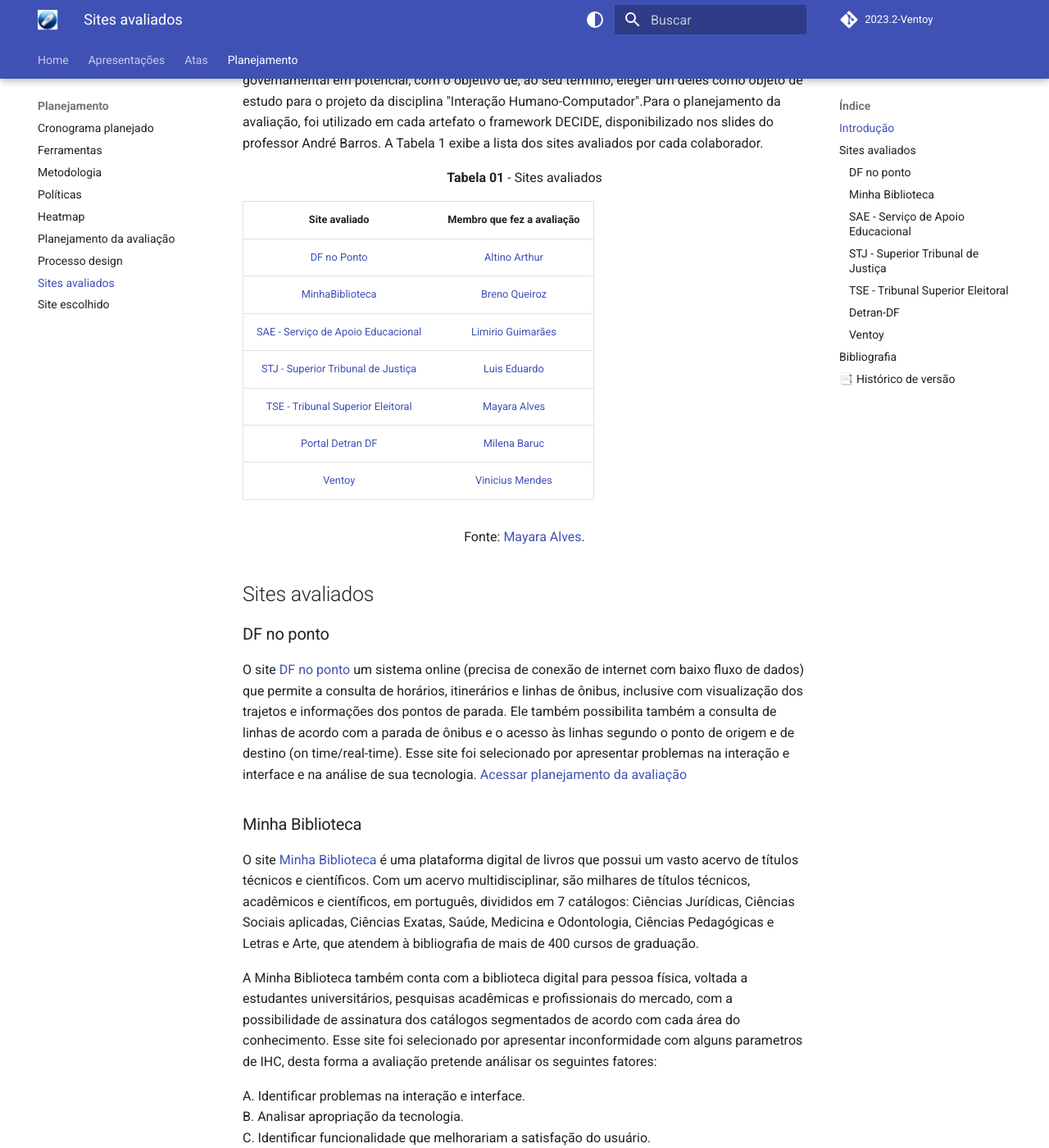
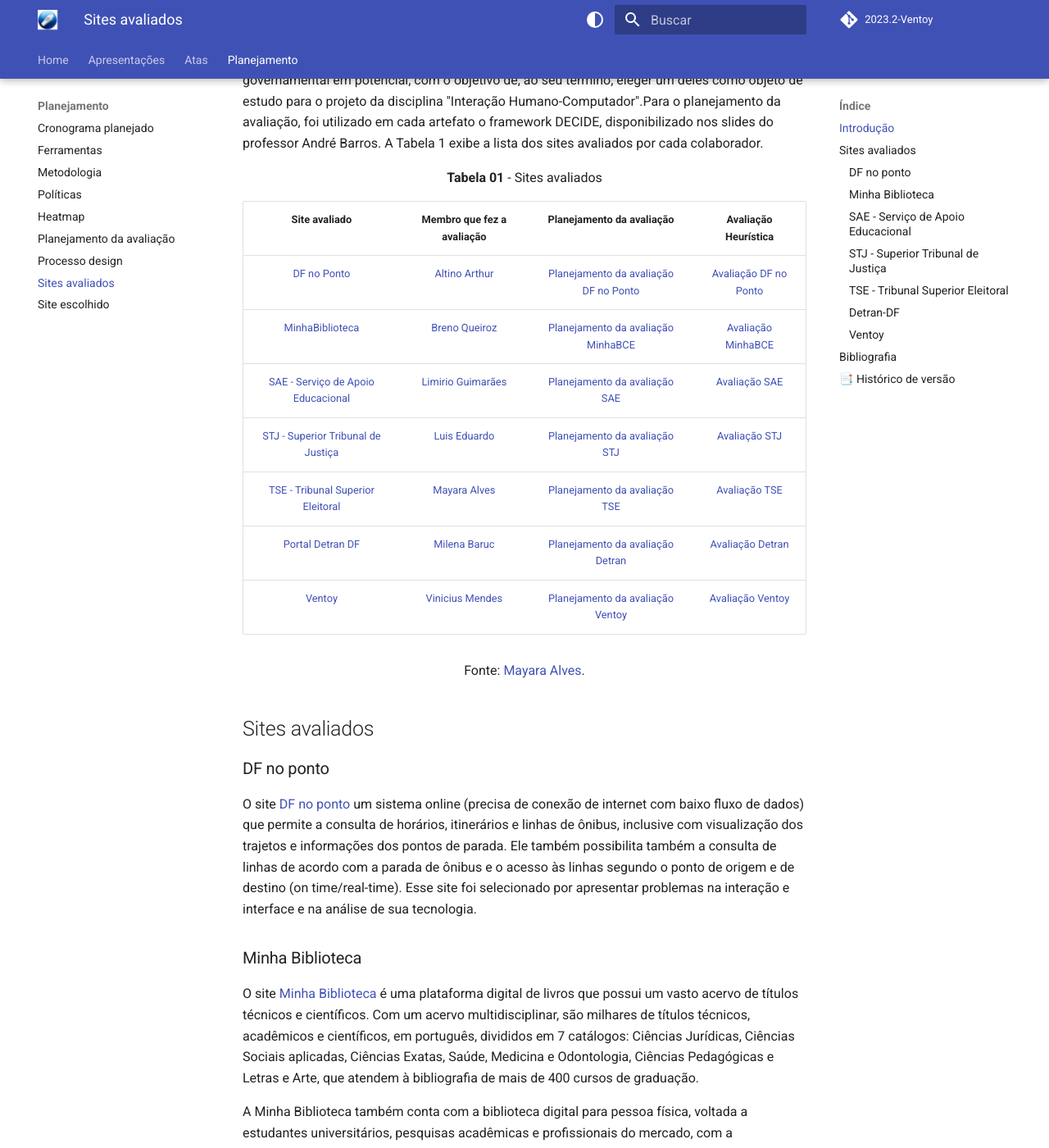
Before and after one commit to Interacao-Humano-Computador/2023.2-Ventoy, an MkDocs documentation site: the page built from docs/planejamento/sites-avaliados.md, in a window 1280 px wide and 1400 px high, scrolled down 219 px. Shown: the whole window at 82% size. Built offline with MkDocs 1.6.1 and Material for MkDocs 9.7.7, drawn with Linux system fonts in a browser that asks for light colours; comment, search, counter and statistics services are not loaded; some of the changed text lies outside the part shown.

Commit message:
Update sites-avaliados.md

```diff
--- a/docs/planejamento/sites-avaliados.md
+++ b/docs/planejamento/sites-avaliados.md
@@ -5,22 +5,22 @@
 
 <p align="center"><b>Tabela 01</b> - Sites avaliados </p>
 
-| Site avaliado | Membro que fez a avaliação|
-| :---------------------------------------------: | :----------------------:
-| [DF no Ponto](https://dfnoponto.semob.df.gov.br) |[Altino Arthur](https://github.com/arthurrochamoreira)
-| [MinhaBiblioteca](https://minhabiblioteca.com.br/) | [Breno Queiroz](https://github.com/brenob6)
-| [SAE - Serviço de Apoio Educacional](https://sae.unb.br/sae/) | [Limirio Guimarães](https://github.com/LimirioGuimaraes)
-| [STJ - Superior Tribunal de Justiça](https://www.stj.jus.br/sites/portalp/Inicio) |[Luis Eduardo](https://github.com/LuisMiranda10)
-| [TSE - Tribunal Superior Eleitoral](https://www.tse.jus.br/#/)| [Mayara Alves](https://github.com/Mayara-tech)
-| [Portal Detran DF](https://www.detran.df.gov.br/)| [Milena Baruc](https://github.com/MilenaBaruc)
-| [Ventoy](https://www.ventoy.net/en/index.html) |[Vinicius Mendes](https://github.com/yabamiah)
+| Site avaliado | Membro que fez a avaliação| Planejamento da avaliação | Avaliação Heurística
+| :---------------------------------------------: | :----------------------: | :----------------------: | :----------------------:
+| [DF no Ponto](https://dfnoponto.semob.df.gov.br) |[Altino Arthur](https://github.com/arthurrochamoreira) |[Planejamento da avaliação DF no Ponto](avaliacoes/PlanejamentoAvaliacaoDFnoPonto.pdf) | [Avaliação DF no Ponto](avaliacoes/AvaliacaoDFnoPonto.pdf)
+| [MinhaBiblioteca](https://minhabiblioteca.com.br/) | [Breno Queiroz](https://github.com/brenob6) | [Planejamento da avaliação MinhaBCE](avaliacoes/PlanejamentoAvaliacaoMinhaBiblioteca.pdf) | [Avaliação MinhaBCE](avaliacoes/AvaliacaoMinhaBiblioteca.pdf)
+| [SAE - Serviço de Apoio Educacional](https://sae.unb.br/sae/) | [Limirio Guimarães](https://github.com/LimirioGuimaraes) | [Planejamento da avaliação SAE](avaliacoes/PlanejamentoAvaliacaoSAE.pdf) | [Avaliação SAE](avaliacoes/AvaliacaoSAE.pdf)
+| [STJ - Superior Tribunal de Justiça](https://www.stj.jus.br/sites/portalp/Inicio) |[Luis Eduardo](https://github.com/LuisMiranda10) | [Planejamento da avaliação STJ](avaliacoes/PlanejamentoAvaliacaoSTJ.pdf) | [Avaliação STJ](avaliacoes/AvaliacaoSTJ.pdf)
+| [TSE - Tribunal Superior Eleitoral](https://www.tse.jus.br/#/)| [Mayara Alves](https://github.com/Mayara-tech) | [Planejamento da avaliação TSE ](avaliacoes/PlanejamentoAvaliacaoTSE.pdf) | [Avaliação TSE](avaliacoes/AvaliacaoTSE.pdf)
+| [Portal Detran DF](https://www.detran.df.gov.br/)| [Milena Baruc](https://github.com/MilenaBaruc) | [Planejamento da avaliação Detran](avaliacoes/PlanejamentoAvaliacaoDetran.pdf) | [Avaliação Detran](avaliacoes/AvaliacaoDetran.pdf)
+| [Ventoy](https://www.ventoy.net/en/index.html) |[Vinicius Mendes](https://github.com/yabamiah) | [Planejamento da avaliação Ventoy](avaliacoes/PlanejamentoAvaliacaoVentoy.pdf) | [Avaliação Ventoy](avaliacoes/AvaliacaoVentoy.pdf)
 
 <font size="3"><p style="text-align: center">Fonte: [Mayara Alves](https://github.com/Mayara-tech).</p></font>
 
 ## Sites avaliados
 
 ### DF no ponto
-O site [DF no ponto](https://dfnoponto.semob.df.gov.br) um sistema online (precisa de conexão de internet com baixo fluxo de dados) que permite a consulta de horários, itinerários e linhas de ônibus, inclusive com visualização dos trajetos e informações dos pontos de parada. Ele também possibilita também a consulta de linhas de acordo com a parada de ônibus e o acesso às linhas segundo o ponto de origem e de destino (on time/real-time). Esse site foi selecionado por apresentar problemas na interação e interface e na análise de sua tecnologia. [Acessar planejamento da avaliação](avaliacoes/PlanejamentoAvaliacaoDFnoPonto.pdf)
+O site [DF no ponto](https://dfnoponto.semob.df.gov.br) um sistema online (precisa de conexão de internet com baixo fluxo de dados) que permite a consulta de horários, itinerários e linhas de ônibus, inclusive com visualização dos trajetos e informações dos pontos de parada. Ele também possibilita também a consulta de linhas de acordo com a parada de ônibus e o acesso às linhas segundo o ponto de origem e de destino (on time/real-time). Esse site foi selecionado por apresentar problemas na interação e interface e na análise de sua tecnologia.
 
 ### Minha Biblioteca
 O site [Minha Biblioteca](https://minhabiblioteca.com.br/) é uma plataforma digital de livros que possui um vasto acervo de títulos técnicos e científicos. Com um acervo multidisciplinar, são milhares de títulos técnicos, acadêmicos e científicos, em português, divididos em 7 catálogos: Ciências Jurídicas, Ciências Sociais aplicadas, Ciências Exatas, Saúde, Medicina e Odontologia, Ciências Pedagógicas e Letras e Arte, que atendem à bibliografia de mais de 400 cursos de graduação.
@@ -30,47 +30,41 @@
 A. Identificar problemas na interação e interface.<br>
 B. Analisar apropriação da tecnologia.<br>
 C. Identificar funcionalidade que melhorariam a satisfação do usuário.<br>
-[Acessar planejamento da avaliação](avaliacoes/PlanejamentoAvaliacaoMinhaBiblioteca.pdf)
 
 ### SAE - Serviço de Apoio Educacional
 O Projeto [SAE - Serviço de Apoio Educacional](https://sae.unb.br/sae/) é originário de pesquisas envolvendo professores e estudantes de três instituições brasileiras de ensino superior (UCB, UFRGS e PUC-RS), que objetiva empregar recursos tecnológicos adequados a uma metodologia educacional coerente ao ensino-aprendizagem almejado, consistindo num projeto, naturalmente, multidisciplinar (Educação, Psicologia e Informática).
 
-O SAE utiliza como principal recurso de suporte tecnológico um tipo de software educacional que possibilita interação adequada por meio da rede mundial de computadores (Internet), podendo ser empregado como sistema de apoio ao ensino-aprendizagem praticado a distância ou presencial, bem como na combinação destas duas formas de instrução (semipresencial). Esse site foi selecionado por apresentar problemas na interação e interface. [Acessar planejamento da avaliação](avaliacoes/PlanejamentoAvaliacaoSAE.pdf)
+O SAE utiliza como principal recurso de suporte tecnológico um tipo de software educacional que possibilita interação adequada por meio da rede mundial de computadores (Internet), podendo ser empregado como sistema de apoio ao ensino-aprendizagem praticado a distância ou presencial, bem como na combinação destas duas formas de instrução (semipresencial). Esse site foi selecionado por apresentar problemas na interação e interface.
 
 ### STJ - Superior Tribunal de Justiça
-O site do [STJ - Superior Tribunal de Justiça](https://www.stj.jus.br/sites/portalp/Inicio) é a plataforma oficial desse tribunal brasileiro. Ele oferece informações sobre o STJ, acesso à jurisprudência, transmissões ao vivo de sessões, serviços online, publicações e dados sobre processos judiciais. É uma ferramenta importante para advogados, estudantes de direito e o público em geral em busca de informações jurídicas e judiciais. Esse site foi selecionado por apresentar problemas de interação e interface que comprometem a usabilidade do site. [Acessar planejamento da avaliação](avaliacoes/PlanejamentoAvaliacaoSTJ.pdf)
+O site do [STJ - Superior Tribunal de Justiça](https://www.stj.jus.br/sites/portalp/Inicio) é a plataforma oficial desse tribunal brasileiro. Ele oferece informações sobre o STJ, acesso à jurisprudência, transmissões ao vivo de sessões, serviços online, publicações e dados sobre processos judiciais. É uma ferramenta importante para advogados, estudantes de direito e o público em geral em busca de informações jurídicas e judiciais. Esse site foi selecionado por apresentar problemas de interação e interface que comprometem a usabilidade do site.
 
 ### TSE - Tribunal Superior Eleitoral
 O site do [TSE - Tribunal Superior Eleitoral](https://www.tse.jus.br/#/) é a plataforma oficial que fornece informações e serviços relacionados às atividades do órgão responsável pela administração das eleições no Brasil. O site oferece acesso a dados sobre candidaturas, resultados eleitorais, orientações aos eleitores, legislação eleitoral, publicações e processos judiciais relacionados a questões eleitorais. Além disso, ele disponibiliza transmissões ao vivo de sessões do TSE, contribuindo para a transparência do processo eleitoral e permitindo que o público acompanhe as atividades do tribunal.
 
-Em suma, o site do TSE é uma ferramenta essencial para eleitores, candidatos, partidos políticos e interessados em questões eleitorais no Brasil, oferecendo informações abrangentes e serviços que facilitam o acesso a dados relacionados ao processo eleitoral no país. Esse site foi selecionado por apresentar problemas de interação e interface que comprometem a usabilidade do site com seu excesso de informação. [Acessar planejamento da avaliação](avaliacoes/PlanejamentoAvaliacaoTSE.pdf)
+Em suma, o site do TSE é uma ferramenta essencial para eleitores, candidatos, partidos políticos e interessados em questões eleitorais no Brasil, oferecendo informações abrangentes e serviços que facilitam o acesso a dados relacionados ao processo eleitoral no país. Esse site foi selecionado por apresentar problemas de interação e interface que comprometem a usabilidade do site com seu excesso de informação.
 
 ### Detran-DF
-Os sites do [Detran - Departamento Estadual de Transito](https://www.detran.df.gov.br/) são plataformas online específicas de cada estado brasileiro, oferecendo uma ampla gama de serviços e informações relacionadas ao trânsito. Por meio desses sites, os motoristas e proprietários de veículos podem acessar serviços como consulta de multas, agendamento de atendimentos presenciais, renovação de CNH e verificação de pontos na carteira de habilitação. Além disso, essas plataformas disponibilizam informações educativas, orientações sobre procedimentos de trânsito e acesso a documentos relacionados a veículos, tornando-se recursos fundamentais para a regularização e segurança no tráfego rodoviário em cada estado do Brasil. Esse site foi selecionado por apresentar problemas de interação e interface que comprometem a usabilidade do site com seu excesso de informação. [Acessar planejamento da avaliação](avaliacoes/PlanejamentoAvaliacaoDetran.pdf)
+Os sites do [Detran - Departamento Estadual de Transito](https://www.detran.df.gov.br/) são plataformas online específicas de cada estado brasileiro, oferecendo uma ampla gama de serviços e informações relacionadas ao trânsito. Por meio desses sites, os motoristas e proprietários de veículos podem acessar serviços como consulta de multas, agendamento de atendimentos presenciais, renovação de CNH e verificação de pontos na carteira de habilitação. Além disso, essas plataformas disponibilizam informações educativas, orientações sobre procedimentos de trânsito e acesso a documentos relacionados a veículos, tornando-se recursos fundamentais para a regularização e segurança no tráfego rodoviário em cada estado do Brasil. Esse site foi selecionado por apresentar problemas de interação e interface que comprometem a usabilidade do site com seu excesso de informação.
 
 ### Ventoy
-O [Ventoy](https://www.ventoy.net/en/index.html) é uma ferramenta de código aberto que permite criar uma unidade USB bootável capaz de iniciar múltiplos sistemas operacionais a partir da mesma unidade, sem a necessidade de reformatar a unidade USB a cada vez que você deseja adicionar ou remover um sistema operacional. Ele é muito útil para técnicos de informática, desenvolvedores e entusiastas que precisam testar ou instalar diferentes sistemas operacionais em um único dispositivo de armazenamento USB. Esse site foi escolhido a pois identificar problemas com a interface do site como a falta de conformidade com um padrão e analisar a apropriação da tecnologia. [Acessar planejamento da avaliação](avaliacoes/PlanejamentoAvaliacaoVentoy.pdf)
+O [Ventoy](https://www.ventoy.net/en/index.html) é uma ferramenta de código aberto que permite criar uma unidade USB bootável capaz de iniciar múltiplos sistemas operacionais a partir da mesma unidade, sem a necessidade de reformatar a unidade USB a cada vez que você deseja adicionar ou remover um sistema operacional. Ele é muito útil para técnicos de informática, desenvolvedores e entusiastas que precisam testar ou instalar diferentes sistemas operacionais em um único dispositivo de armazenamento USB. Esse site foi escolhido a pois identificar problemas com a interface do site como a falta de conformidade com um padrão e analisar a apropriação da tecnologia.
 
 
 ## Bibliografia
-> DF no ponto. Disponível em: [DF no Ponto](https://dfnoponto.semob.df.gov.br). Acesso em: 02/10/2023
 
-> Framework DECIDE. Disponível em: [Framework DECIDE](https://medium.com/caiquefortunato/framework-decide-e-avalia%C3%A7%C3%A3o-92ee269e4c55). Acesso em: 02/10/2023.
-
-> Minha Biblioteca. Disponível em: [MinhaBiblioteca](https://minhabiblioteca.com.br/). Acesso em: 02/10/2023
-
-> Portal do Detran. Disponível em: [Portal Detran DF](https://www.detran.df.gov.br/). Acesso em: 02/10/2023
-
-> SAE - Serviço de Apoio Educacional. Disponível em: [SAE - Serviço de Apoio Educacional](https://sae.unb.br/sae/). Acesso em: 02/10/2023
-
-> STJ - Superior Tribunal de Justiça. Disponível em: [STJ - Superior Tribunal de Justiça](https://www.stj.jus.br/sites/portalp/Inicio). Acesso em: 02/10/2023
-
-> TSE - Tribunal Superior Eleitoral. Disponível em: [TSE - Tribunal Superior Eleitoral](https://www.tse.jus.br/#/). Acesso em: 02/10/2023
-
-> Ventoy. Disponível em: [Ventoy](https://www.ventoy.net/en/index.html). Acesso em: 02/10/2023
+> DF no ponto. Disponível em: [DF no Ponto](https://dfnoponto.semob.df.gov.br). Acesso em: 02/10/2023 <BR>
+> Framework DECIDE. Disponível em: [Framework DECIDE](https://medium.com/caiquefortunato/framework-decide-e-avalia%C3%A7%C3%A3o-92ee269e4c55). Acesso em: 02/10/2023. <BR>
+> Minha Biblioteca. Disponível em: [MinhaBiblioteca](https://minhabiblioteca.com.br/). Acesso em: 02/10/2023 <BR>
+> Portal do Detran. Disponível em: [Portal Detran DF](https://www.detran.df.gov.br/). Acesso em: 02/10/2023 <BR>
+> SAE - Serviço de Apoio Educacional. Disponível em: [SAE - Serviço de Apoio Educacional](https://sae.unb.br/sae/). Acesso em: 02/10/2023 <BR>
+> STJ - Superior Tribunal de Justiça. Disponível em: [STJ - Superior Tribunal de Justiça](https://www.stj.jus.br/sites/portalp/Inicio). Acesso em: 02/10/2023 <BR>
+> TSE - Tribunal Superior Eleitoral. Disponível em: [TSE - Tribunal Superior Eleitoral](https://www.tse.jus.br/#/). Acesso em: 02/10/2023 <BR>
+> Ventoy. Disponível em: [Ventoy](https://www.ventoy.net/en/index.html). Acesso em: 02/10/2023  <BR>
 
 ## 📑 Histórico de versão
 
 | Versão| Data      | Descrição | Autor | Revisor       |
 | :-:   | :-----:       | :------       | -------    | -------            |
 | `1.0` |02/10/2023 |   Criação da página de sites avaliados  |  [Mayara Alves](https://github.com/Mayara-tech)| [Limirio Correia](https://github.com/LimirioGuimaraes) |
+| `1.1` | 10/10/2023 |  Adicionando avaliação heurística dos sites avaliados | [Mayara Alves](https://github.com/Mayara-tech) | [Luis Eduardo](https://github.com/LuisMiranda10)
```
